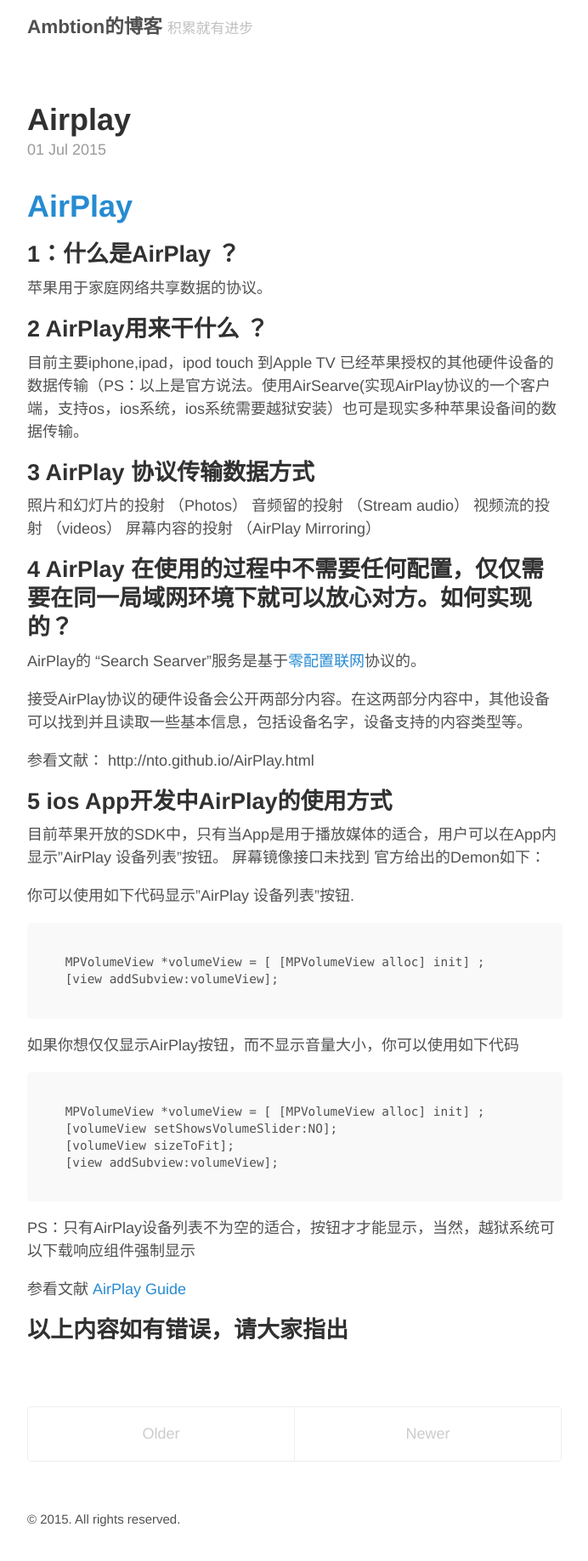
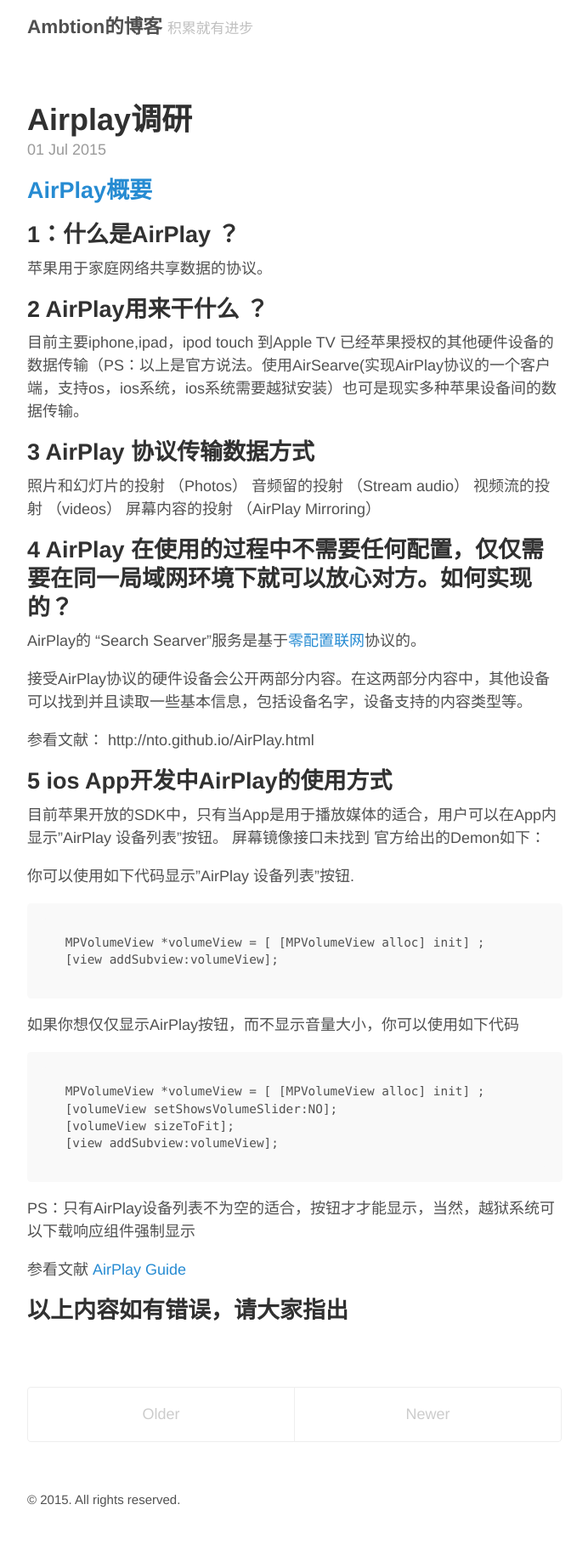
Before and after one commit to Ambtion/Ambtion.github.io, a Jekyll site: the page built from index.html, in a window 1280 px wide. Shown: the whole page at 85% size, without its empty margins (293-985 px from the left). Built offline with Jekyll 4.4.1, drawn with Linux system fonts in a browser that asks for light colours; the list of posts is cut into pages by our own code; after the commit the page ends 1814 px from its top, so only the background shows below that.

Commit message:
修改调研内容

```diff
--- a/_posts/2015-7-1-AirPlay.md
+++ b/_posts/2015-7-1-AirPlay调研.md
@@ -1,4 +1,4 @@
-# [AirPlay](https://www.apple.com/airplay/)
+## [AirPlay概要](https://www.apple.com/airplay/)
 
 ## 1：什么是AirPlay ？
  苹果用于家庭网络共享数据的协议。
```
